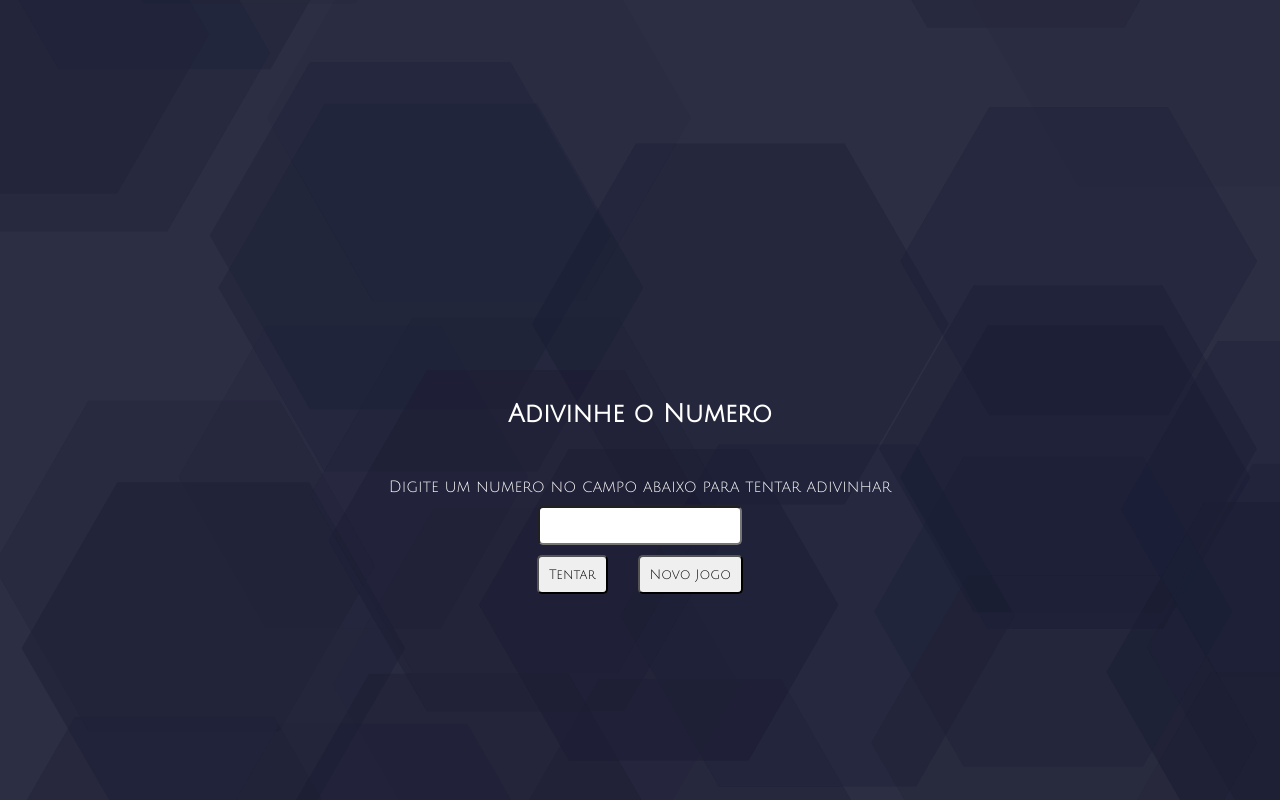
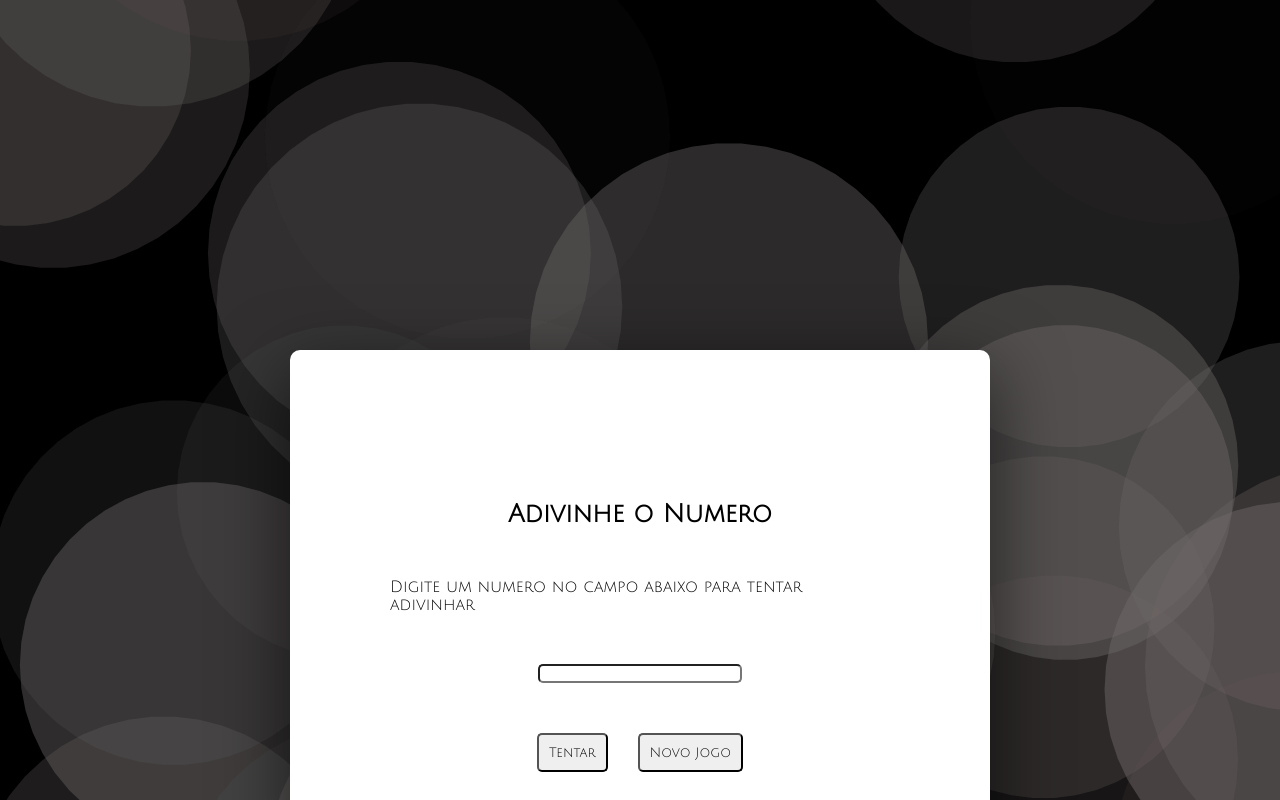
Before and after one commit to pabloleal2000/AdivinhaONumero, a plain HTML site: page index.html in a window 1280 px wide. Shown: the top 800 px of the page. Drawn offline with nearby package versions, Linux system fonts and the light colour scheme.

Commit message:
Edicao no background

```diff
--- a/css/style.css
+++ b/css/style.css
@@ -2,7 +2,6 @@
     margin: 0;
     padding: 0;
 }
-
 
 body{
     width: 100%;
@@ -17,7 +16,7 @@ body{
     width: 100%;
     height: 100%;
     z-index: -1; /* Defina um z-index negativo para colocar o background atrás do conteúdo */
-    background-color: #2c2e43;
+    background-color: #000000;
     background-image: url("");
     background-repeat: no-repeat;
     background-size: cover;
@@ -25,12 +24,24 @@ body{
 }
 
 /*CONTEUDO CENTRAL*/
+.caixa{
+    box-shadow: rgba(0, 0, 0, 0.56) 0px 22px 70px 4px;
+    padding: 100px;
+    border-radius: 10px;
+    display: flex;
+    flex-direction: column;
+    align-items: center;
+    background-color: white;
+    width: 500px;
+    height: 300px;
+    gap: 50px;
 
+}
 .titulo{
     display: flex;
     flex-direction: column;
     align-items: center;
-    color: white;
+
     font-family: 'Julius Sans One', sans-serif;
 
 }
@@ -42,18 +53,18 @@ body{
     gap: 10px;
     padding: 350px;
     z-index: 1;
+
 }
 .titulo_conteudo{
     display: flex;
     flex-wrap: nowrap;
     font-size: 25px;
     padding: 50px;
-    color: white;
     font-family: 'Julius Sans One', sans-serif;
 }
 .inserir_numero{
     width: 200px;
-    height: 35px;
+    height: 50%;
     border-radius: 5px;
 }
 .botao_box{
--- a/index.html
+++ b/index.html
@@ -11,17 +11,18 @@
 </head>
 <body>
     <div class="botoes_e_input">
+        <div class="caixa">
             <div class="titulo">
                 <h1 class="titulo_conteudo">Adivinhe o Numero</h1>
                 <p>Digite um numero no campo abaixo para tentar adivinhar</p>
             </div>
-
             <input class="inserir_numero" type="number" id="numero" name="numero">
-
             <div class="botao_box">
                 <button id="tentativa" class="botao_style">Tentar</button>
                 <button id="novo_jogo" class="botao_style">Novo Jogo</button>
             </div>
+        </div>
+
         <script src="javascript/app.js" defer></script>
         <div id="particles-js"></div> <script src="http://cdn.jsdelivr.net/particles.js/2.0.0/particles.min.js"></script>
     </div>
--- a/javascript/app.js
+++ b/javascript/app.js
@@ -44,7 +44,7 @@ particlesJS("particles-js", {
         }
       },
       "color": {
-        "value": "#1b1e34"
+        "value": "#6e6969"
       },
       "shape": {
         "type": "polygon",
@@ -53,7 +53,7 @@ particlesJS("particles-js", {
           "color": "#000"
         },
         "polygon": {
-          "nb_sides": 6
+          "nb_sides": 50
         },
         "image": {
           "src": "img/github.svg",
```
Lines whose indentation alone changed are shown as unchanged.
